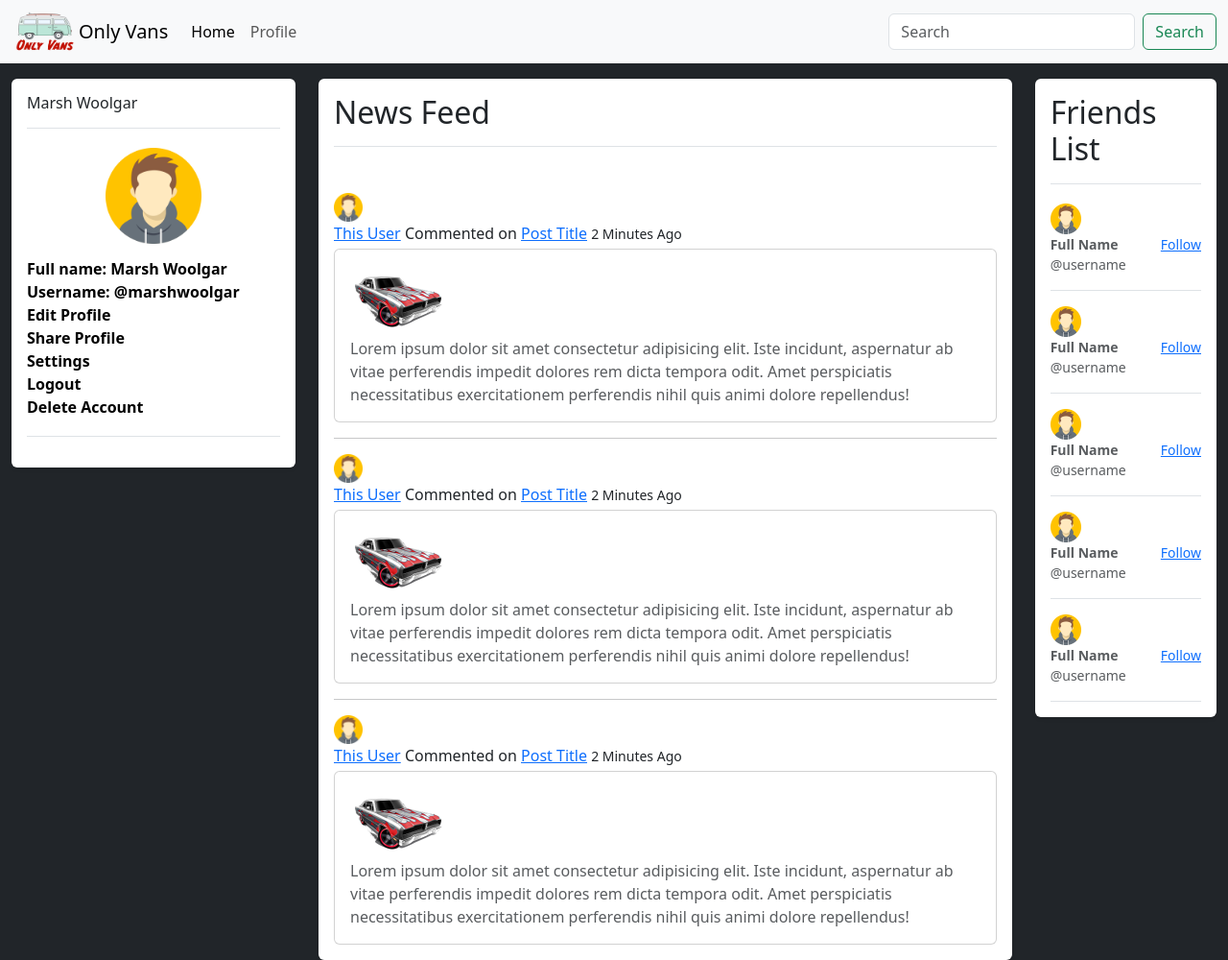
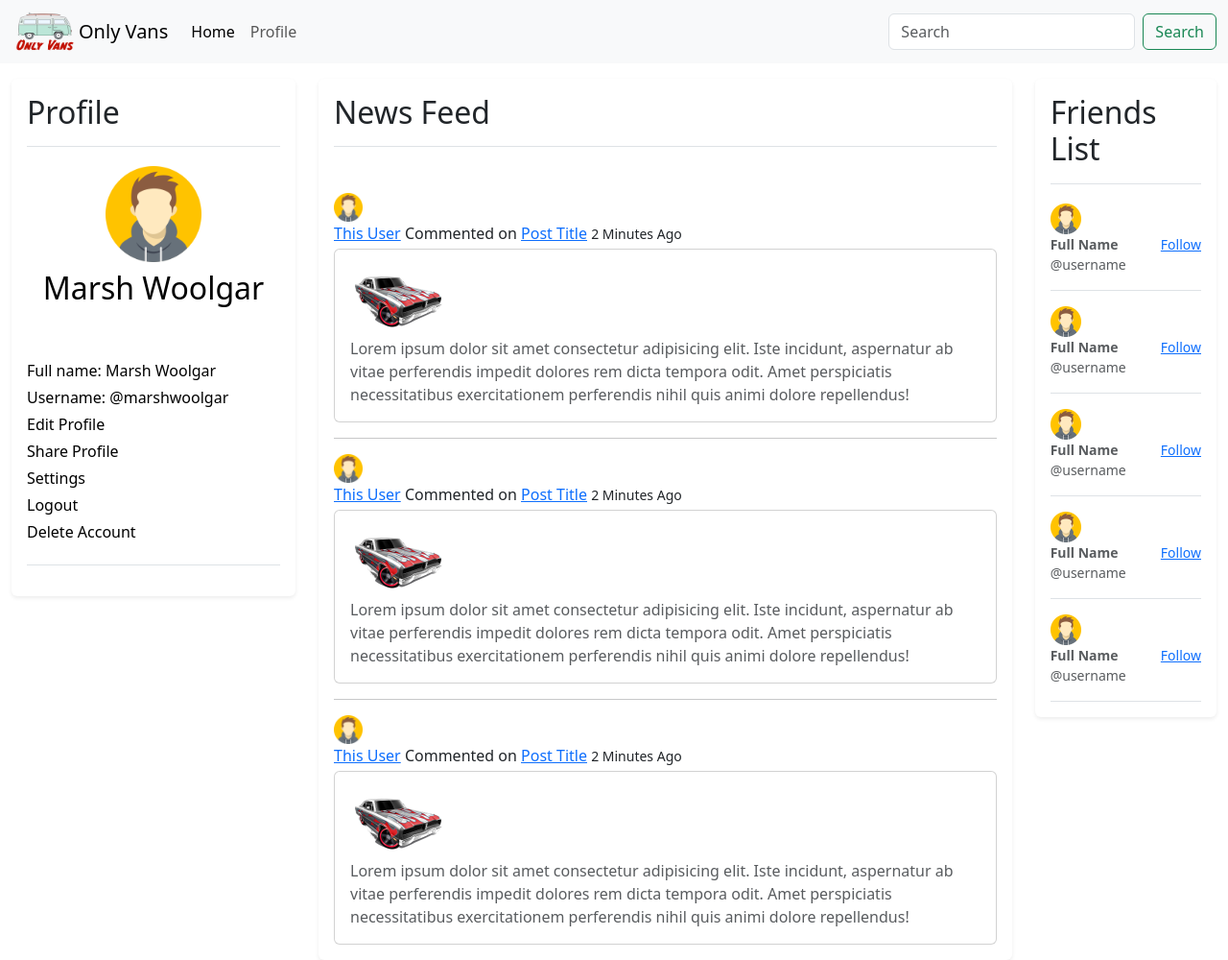
Before and after one commit to Marshflair1988/onlyvansJs2CA, a website: page index.html in a window 1280 px wide. Shown: the top 1000 px of the page at 96% size. Drawn offline with nearby package versions, Linux system fonts and the light colour scheme.

```diff
--- a/index.html
+++ b/index.html
@@ -9,7 +9,10 @@
     <link rel="stylesheet" href="node_modules/bootstrap/dist/css/bootstrap.min.css">
 
 </head>
-<body class="bg-dark">
+<body class="">
+
+    <!------------------ Start of Navbar ------------------->
+
     <nav class="navbar navbar-expand-lg navbar-light bg-light">
         <div class="container-fluid">
             <img class="p-1" src="images/onlyvanslogo.png" width="70" height="50">
@@ -33,36 +36,41 @@
         </div>
         </div>
     </nav>
-</body>
+
+    <!------------------ End of Navbar ------------------->
+
 <main>
+
+    <!------------------ Start of Main Container ------------------->
+
     <div class="container-fluid">
 
-        <!---------Start of first column--------->
+        <!--------- Start of first column --------->
 
         <div class="row">
             <div class="col-12 col-md-3 d-none d-md-block">
                 <div class="my-3 p-3 bg-white rounded shadow-sm">
-                    <h6 class="border-bottom border-gray pb-3 mb-1">Marsh Woolgar</h6>
+                    <h2 class="border-bottom border-gray pb-3 mb-1">Profile</h2>
                     <div class="media text-muted pt-3 pb-3">
-                        <img src="images/Avatar.png" width="100" height="100" class="rounded mx-auto d-block">
-                        <h6 class="pt-3 pb-3 mb-0 lh-sm border-bottom">
-                            <strong class="d-block text-black mb-1">Full name: Marsh Woolgar</strong>
-                            <strong class="d-block text-black mb-1">Username: @marshwoolgar</strong>
-                            <strong class="d-block text-black mb-1">Edit Profile</strong>
-                            <strong class="d-block text-black mb-1">Share Profile</strong>
-                            <strong class="d-block text-black mb-1">Settings</strong>
-                            <strong class="d-block text-black mb-1">Logout</strong>
-                            <strong class="d-block text-black mb-1">Delete Account</strong>
-
+                        <img src="images/Avatar.png" width="100" height="100" class="rounded mx-auto d-block mb-2">
+                        <h2 class="text-center text-black">Marsh Woolgar</h2>
+                        <h6 class="pt-5 pb-3 mb-0 lh-sm border-bottom">
+                            <p class="d-block text-black mb-2">Full name: Marsh Woolgar</p>
+                            <p class="d-block text-black mb-2">Username: @marshwoolgar</p>
+                            <p class="d-block text-black mb-2">Edit Profile</p>
+                            <p class="d-block text-black mb-2">Share Profile</p>
+                            <p class="d-block text-black mb-2">Settings</p>
+                            <p class="d-block text-black mb-2">Logout</p>
+                            <p class="d-block text-black mb-2">Delete Account</p>
                         </h6>
                 </div>
 
             </div>
         </div>
 
-        <!---------End of first column--------->
+        <!--------- End of first column --------->
 
-        <!---------Start of second column--------->
+        <!--------- Start of Second Column (News Feed) --------->
 
             <div class="col-12 col-md-7 d-md-block">
                 <div class="my-3 p-3 bg-white rounded shadow-sm">
@@ -209,6 +217,9 @@
         <!---------End of third column (friends list) --------->
     </div>
 
+    <!------------------ End of Main Container ------------------->
+
 
 </main>
+</body>
 </html>
```
